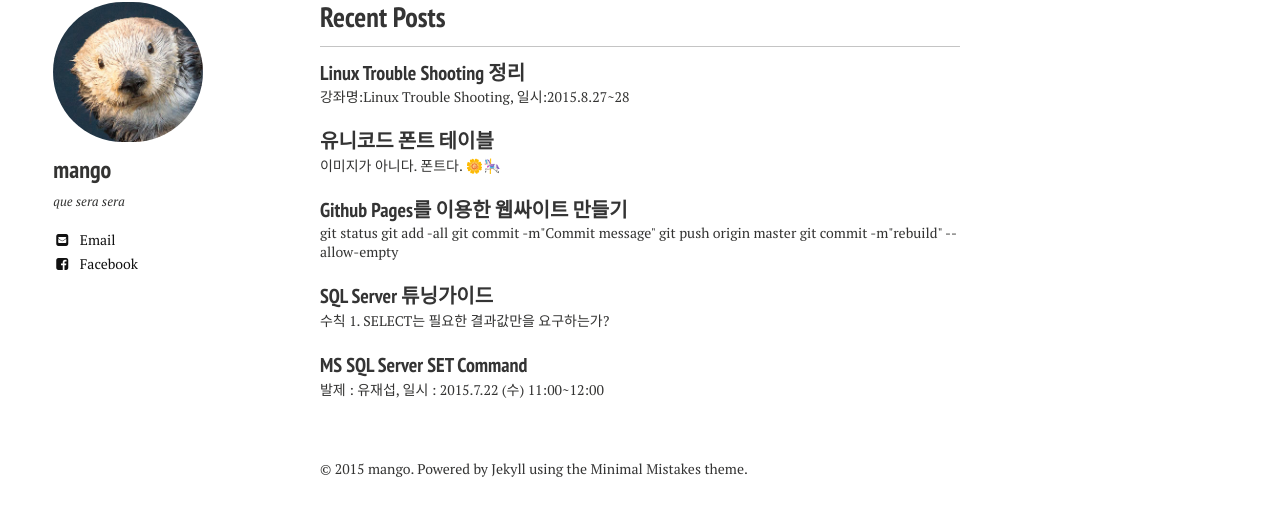
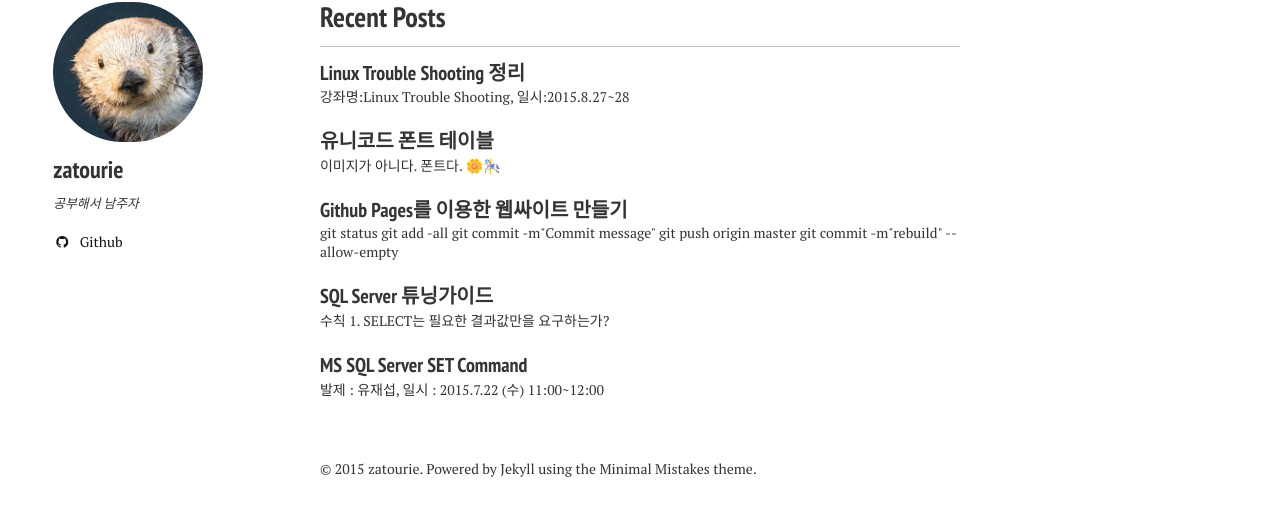
Before and after one commit to zatourie/zatourie.github.io, a Jekyll site: the page built from index.md, in a window 1280 px wide. Shown: the part 626-1150 px from the top of the page. Built offline with Jekyll 4.4.1, drawn with Linux system fonts in a browser that asks for light colours; nearby versions of some CDN libraries.

```diff
--- a/_config.yml
+++ b/_config.yml
@@ -26,13 +26,13 @@ kramdown:
 
 # Site owner
 owner:
-  name: mango
+  name: zatourie
   avatar: mango.png
-  bio: "que sera sera"
-  email: minkyu.shim@gmail.com
+  bio: "공부해서 남주자"
+  email:
   disqus-shortname: zatourie
   twitter: #username
-  facebook: "minkyu.shim"
+  facebook:
   google:
     plus: #username
     analytics:
@@ -40,7 +40,7 @@ owner:
     ad-client:
     ad-slot:
   bing-verify:
-  github: #username
+  github: zatourie
   stackoverflow: #123456/username   from a "http://stackoverflow.com/users/123456/username" link
   linkedin: #username
   xing: #username
```
Also changed, not shown: _data/authors.yml (+9 -17 lines), _posts/2015-08-27-Linux_Trouble_Shooting.md (+1 -1 lines).
